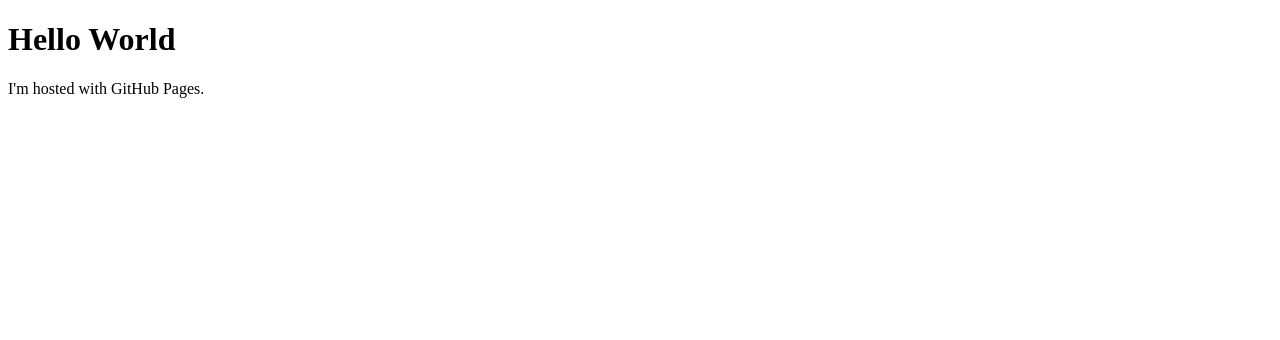
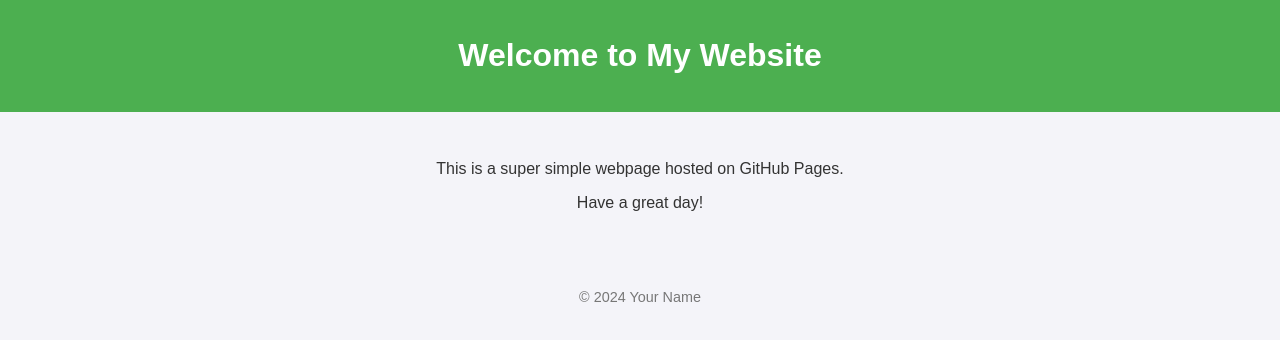
Before and after one commit to tywood01/tywood01.github.io, a plain HTML site: page index.html in a window 1280 px wide. Drawn offline with Linux system fonts and the light colour scheme.

Commit message:
Changed index.html

```diff
--- a/index.html
+++ b/index.html
@@ -1,7 +1,43 @@
 <!DOCTYPE html>
-<html>
+<html lang="en">
+<head>
+    <meta charset="UTF-8">
+    <meta name="viewport" content="width=device-width, initial-scale=1.0">
+    <title>My Simple Website</title>
+    <style>
+        body {
+            font-family: Arial, sans-serif;
+            text-align: center;
+            margin: 0;
+            padding: 0;
+            background-color: #f4f4f9;
+            color: #333;
+        }
+        header {
+            background-color: #4CAF50;
+            color: white;
+            padding: 1em 0;
+        }
+        main {
+            padding: 2em;
+        }
+        footer {
+            margin-top: 2em;
+            font-size: 0.9em;
+            color: #777;
+        }
+    </style>
+</head>
 <body>
-<h1>Hello World</h1>
-<p>I'm hosted with GitHub Pages.</p>
+    <header>
+        <h1>Welcome to My Website</h1>
+    </header>
+    <main>
+        <p>This is a super simple webpage hosted on GitHub Pages.</p>
+        <p>Have a great day!</p>
+    </main>
+    <footer>
+        <p>&copy; 2024 Your Name</p>
+    </footer>
 </body>
 </html>
```
